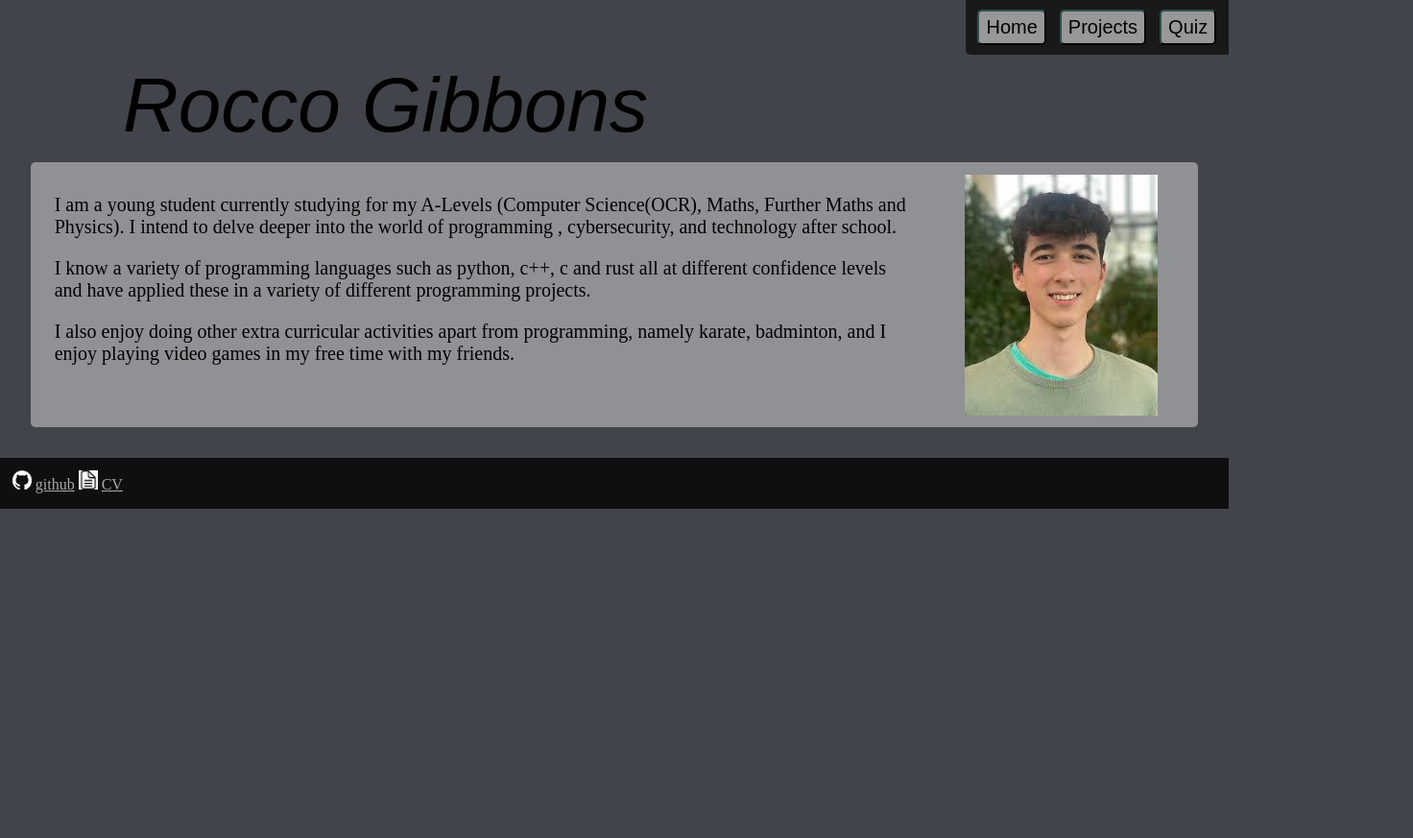
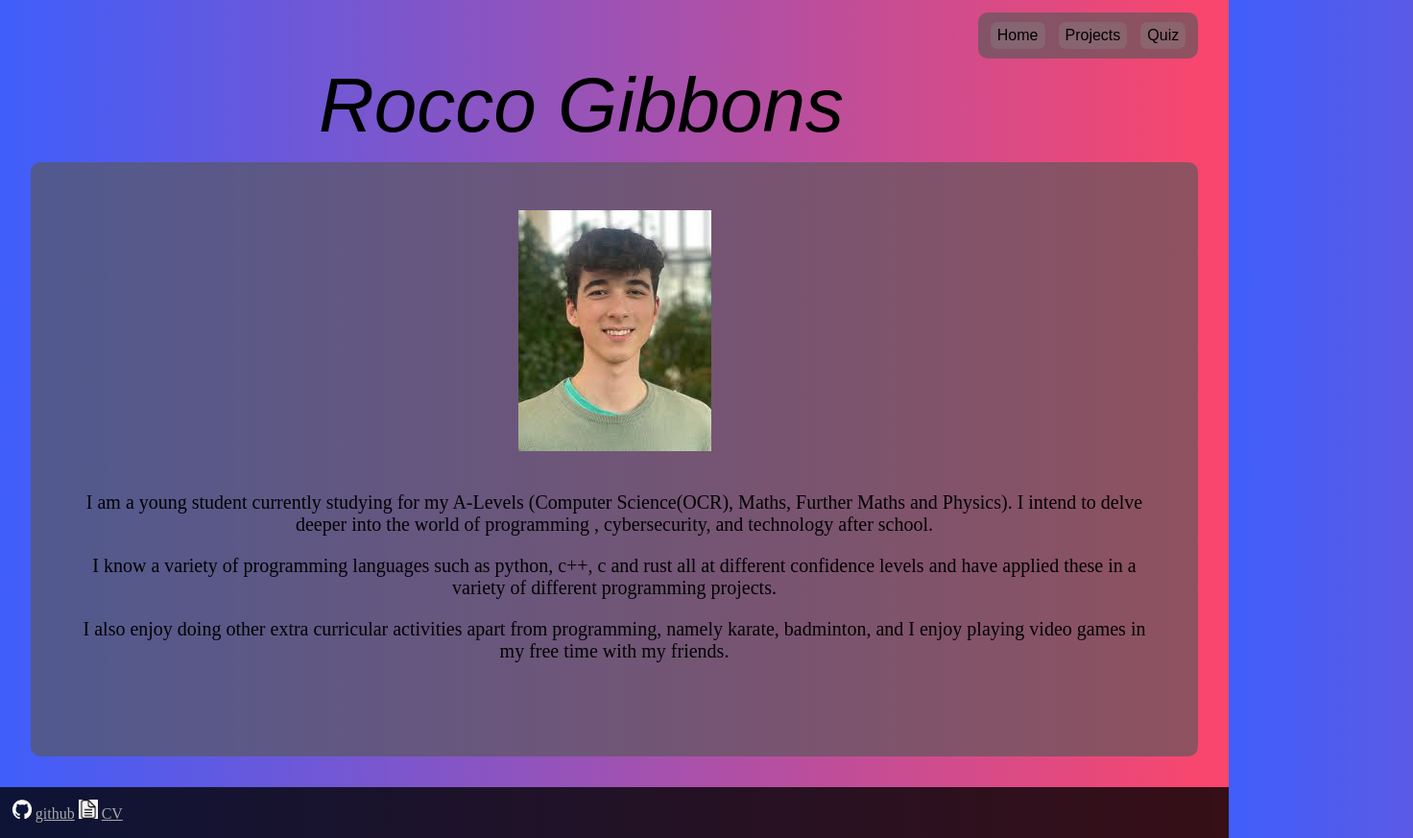
Before and after one commit to RoccoGibbons/SchoolProjects, a plain HTML site: page website/index.html in a window 1280 px wide. Shown: the whole page at 96% size, 1472 px wide, since content can reach past the window. Before the commit the page ends 800 px from the top, so only its background shows below. Drawn offline with Linux system fonts and the light colour scheme.

Commit message:
Revert "mistake"
This reverts commit 7b4c2f0d79a52ee6dc15136e63568211b0281ad8.

```diff
--- a/website/index.html
+++ b/website/index.html
@@ -17,8 +17,10 @@
     </div>
     <div class = "header">Rocco Gibbons</div>
     <div class = "background">
-        <div class = "wrapper">
-            <div class = "text">
+        <div class = "photo">
+            <img src = "rocco.jpg"\>
+        </div>
+        <div class = "text-home">
             <p>I am a young student currently studying for my A-Levels (Computer Science(OCR), Maths, Further Maths and Physics). I intend to delve deeper into the world of programming
             , cybersecurity, and technology after school.
             </p>
@@ -28,11 +30,6 @@
             <p>I also enjoy doing other extra curricular activities apart from programming, namely karate, badminton, and I enjoy playing video games in my free time with my friends.
             </p>
         </div>
-            <div class = "pictures">
-                <img src = "rocco.jpg"\>
-            </div>
-
-        </div>
     </div>
     <div class = "footer">
         <img src = "github-mark-white.png" alt = "githublogo" width ="20" height="20" \>
--- a/website/style.css
+++ b/website/style.css
@@ -1,38 +1,43 @@
 body {
-    background: rgb(66, 68, 75);
-    /* background: linear-gradient(90deg, rgba(63,94,251,1) 0%, rgba(252,70,107,1) 100%);  */
+    background: rgb(63,94,251);
+    background: linear-gradient(90deg, rgba(63,94,251,1) 0%, rgba(252,70,107,1) 100%);
     margin: 0px;
 }
 
 .button {
-    background-color: rgba(255, 255, 255, 0.551);
-    border-color:darkslategray;
+    background-color: rgba(132, 130, 130, 0.377);
     padding-top:5px;
     padding-bottom:5px;
     padding-left:7px;
     padding-right:7px;
+    border: none;
     text-align: center;
     text-decoration: none;
     display: inline-block;
-    font-size: 20px;
-    border-radius: 5px;
+    font-size: 16px;
+    border-radius: 7px;
 }
 
-
+button:hover {
+    box-shadow: 0 12px 16px 0 rgba(0,0,0,0.24), 0 17px 50px 0 rgba(0,0,0,0.19);
+}
+button:active {
+    box-shadow: none;
+}
 
 .navbar {
-    background-color: rgb(25, 25, 25);
+    background-color: rgba(88, 88, 88, 0.65);
     text-align: center;
     padding-right: 1%;
     padding-left:1%;
     padding-top: 10px;
     padding-bottom: 10px;
-    border-bottom-left-radius: 5px;
+    border-radius: 10px;
     font-weight: bold;
     word-spacing: 10px;
     width:auto;
-    /* margin-right:2.5%;
-    margin-top: 1%; */
+    margin-right:2.5%;
+    margin-top: 1%;
     margin-bottom: 100px;
     float:right;
 }
@@ -41,22 +46,21 @@ body {
     font-size: 60pt;
     font-style: italic;
     font-family: sans-serif;
+    text-align: center;
     padding-top: 5%;
     padding-bottom: 1%;
+    margin-left:15%;
     width: 100%;
-    margin-left: 10%
 }
 
 .background {
-    background-color: rgba(255, 255, 255, 0.412);
-    padding:1%;
+    background-color: rgba(88, 88, 88, 0.65);
+    padding:50px;
     margin-bottom: 2.5%;
     margin-left:2.5%;
     margin-right:2.5%;
     text-align: left;
-    border-radius: 5px;
-    border-color: goldenrod;
-    border-width: 10px;
+    border-radius: 10px;
 }
 
 .text-home {
@@ -85,7 +89,7 @@ body {
 .pictures {
     margin-right: 2.5%;
     padding-left: 5%;
-    /* margin-top:5%; */
+    margin-top:5%;
 }
 
 #invis {
```
Lines whose indentation alone changed are shown as unchanged.
